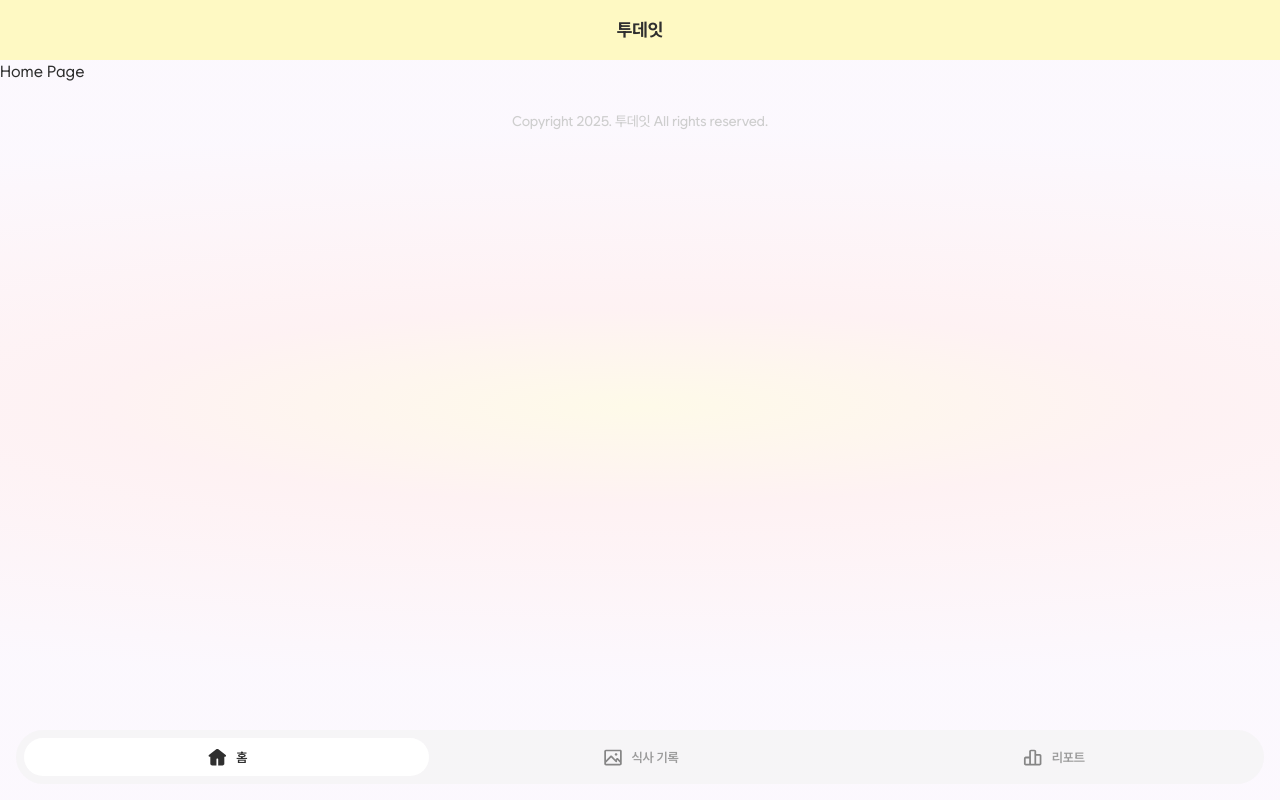
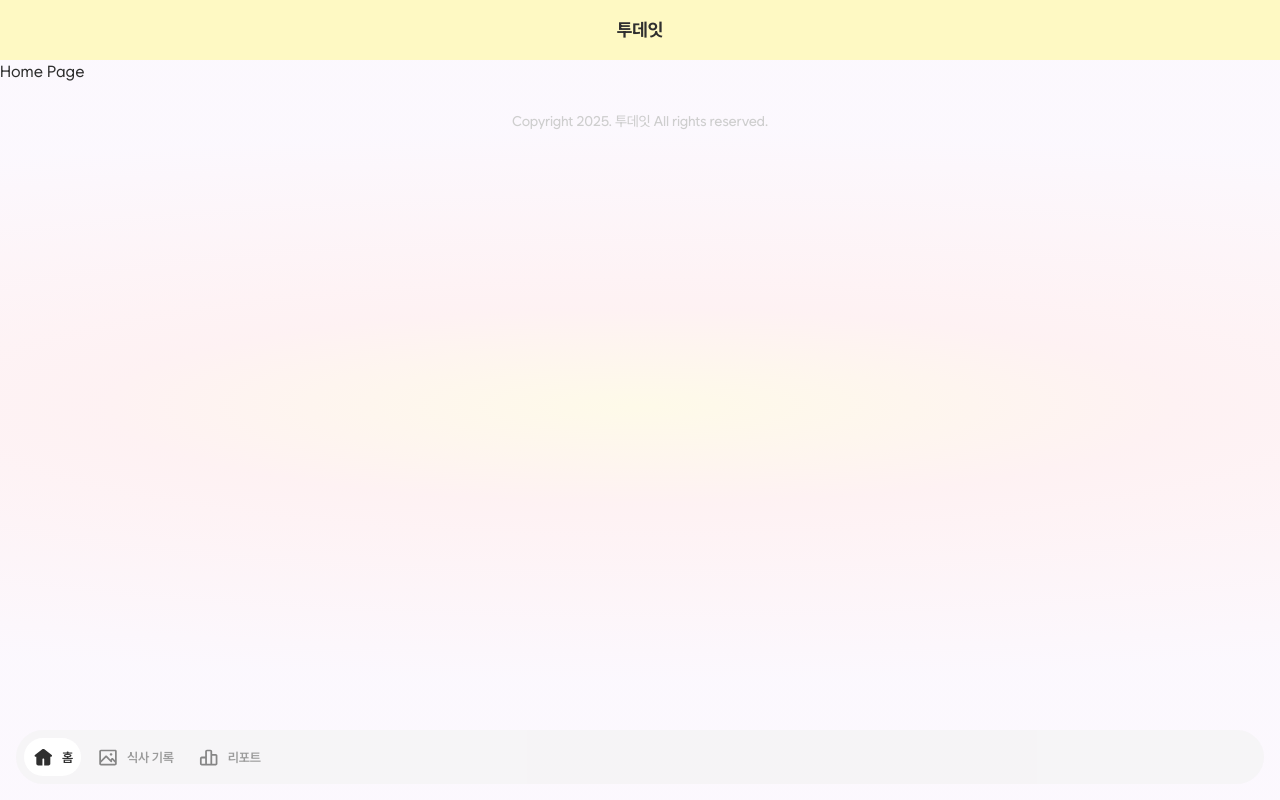
Before and after one commit to llddang/todayeat, a Next.js app: page / in a window 1280 px wide. Built offline with nearby package versions, Linux system fonts and the light colour scheme.

Commit message:
feat:#104 접근성을 고려한 시멘틱 태그 추가

```diff
--- a/src/components/commons/global-navigation-bar.tsx
+++ b/src/components/commons/global-navigation-bar.tsx
@@ -18,25 +18,33 @@ const GlobalNavigationBar = () => {
       : HOME;
 
   return (
-    <nav className="flex gap-2 rounded-[6.25rem] bg-gray-200/[0.64] p-2">
+    <nav className="rounded-[6.25rem] bg-gray-200/[0.64] p-2">
+      <ul className="flex gap-2">
+        <li>
           <GlobalNavigationBarItem
             href={SITE_MAP.HOME}
             label="홈"
             icon={currentPage === HOME ? 'before:bg-home-fill-icon' : 'before:bg-home-line-icon'}
             active={currentPage === HOME}
           />
+        </li>
+        <li>
           <GlobalNavigationBarItem
             href={SITE_MAP.MEAL_POST}
             label="식사 기록"
             icon={currentPage === POST ? 'before:bg-analyze-fill-icon' : 'before:bg-analyze-line-icon'}
             active={currentPage === POST}
           />
+        </li>
+        <li>
           <GlobalNavigationBarItem
             href={SITE_MAP.REPORT}
             label="리포트"
             icon={currentPage === REPORT ? 'before:bg-chart-fill-icon' : 'before:bg-chart-line-icon'}
             active={currentPage === REPORT}
           />
+        </li>
+      </ul>
     </nav>
   );
 };
```
Lines whose indentation alone changed are shown as unchanged.
